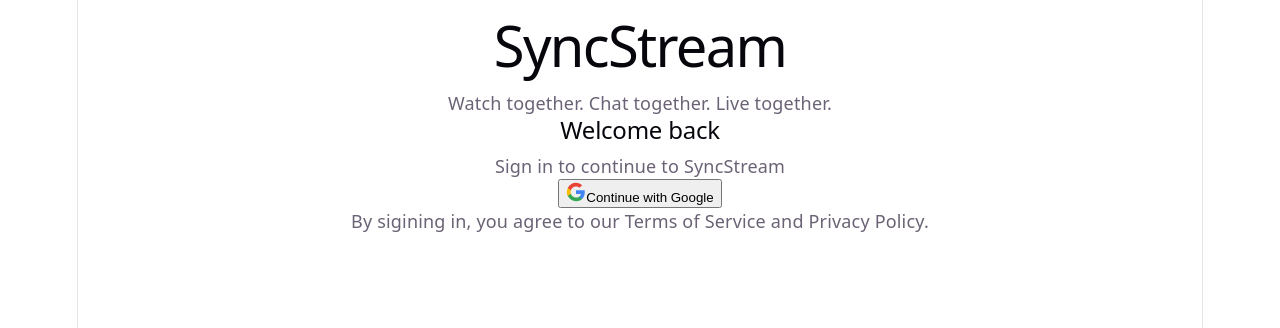
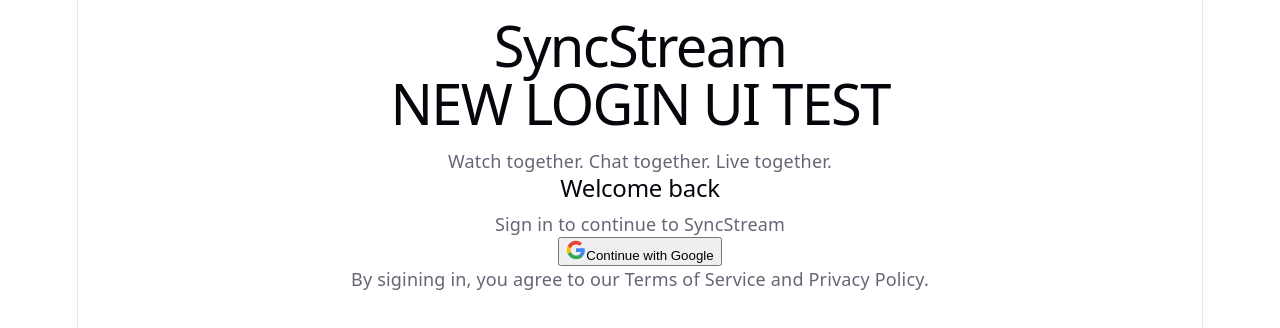
Before and after one commit to SyncStream-App/Sync-Stream, a React app in the folder frontend/: page /login in a window 1280 px wide. Shown: the top 328 px of the page. Built offline with nearby package versions, Linux system fonts and the light colour scheme; the HTML template or start-up script is replaced by a standard one.

Commit message:
Update LoginPage.jsx

```diff
--- a/frontend/src/pages/LoginPage.jsx
+++ b/frontend/src/pages/LoginPage.jsx
@@ -37,12 +37,13 @@
     return(
         <div className="min-h-screen bg-brand-dark flex items-center justify-center px-4">
             <div className="w-full max-w-md">
-
                 {/* Logo + Title */}
                 <div className="text-center mb-10">
                     <h1 className="text-5xl font-bold text-brand-purple mb-2">
                         SyncStream
                     </h1>
+                    <h1>NEW LOGIN UI TEST</h1>
+
                     <p className="text-gray-400 text-lg">
                         Watch together. Chat together. Live together.
                     </p>
```
